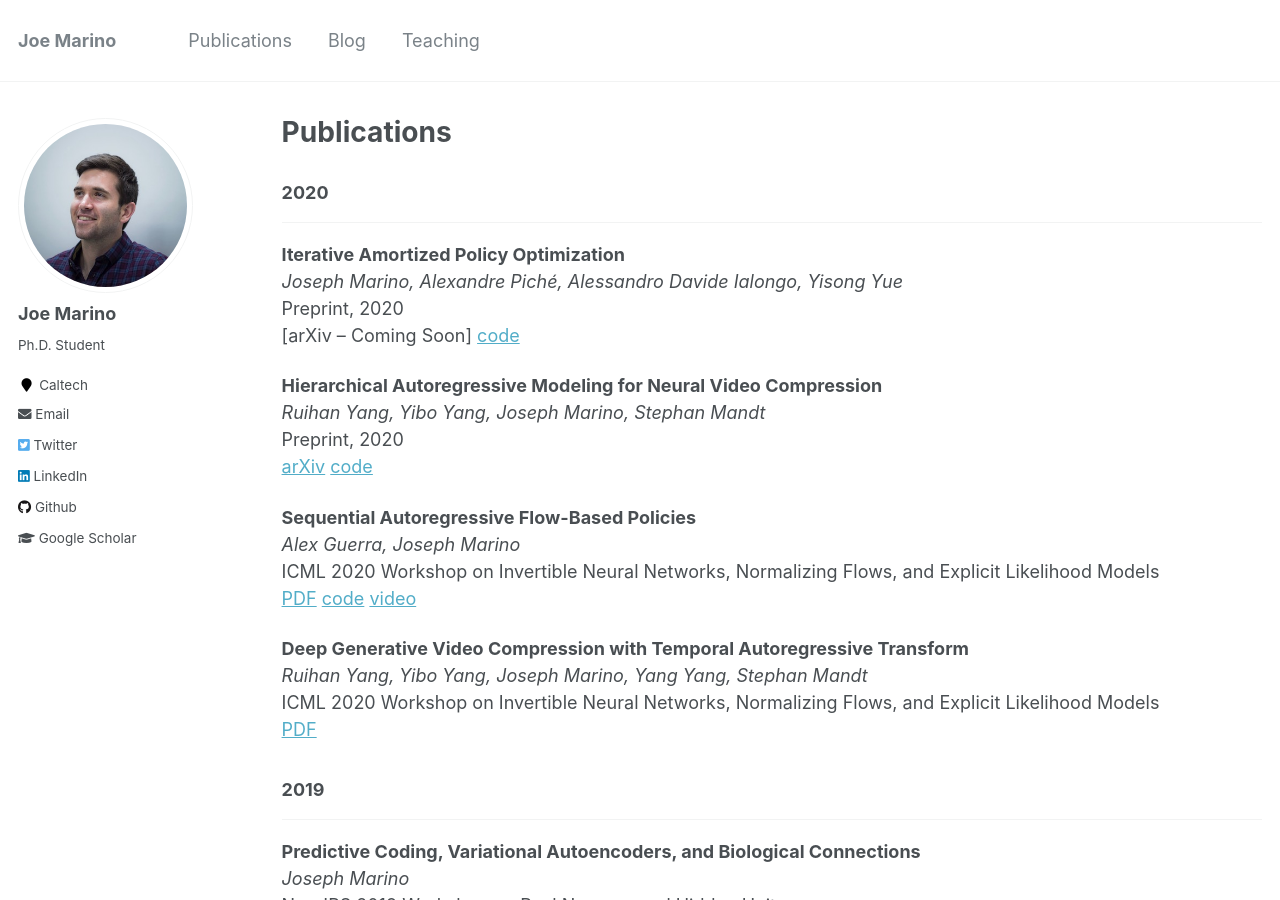
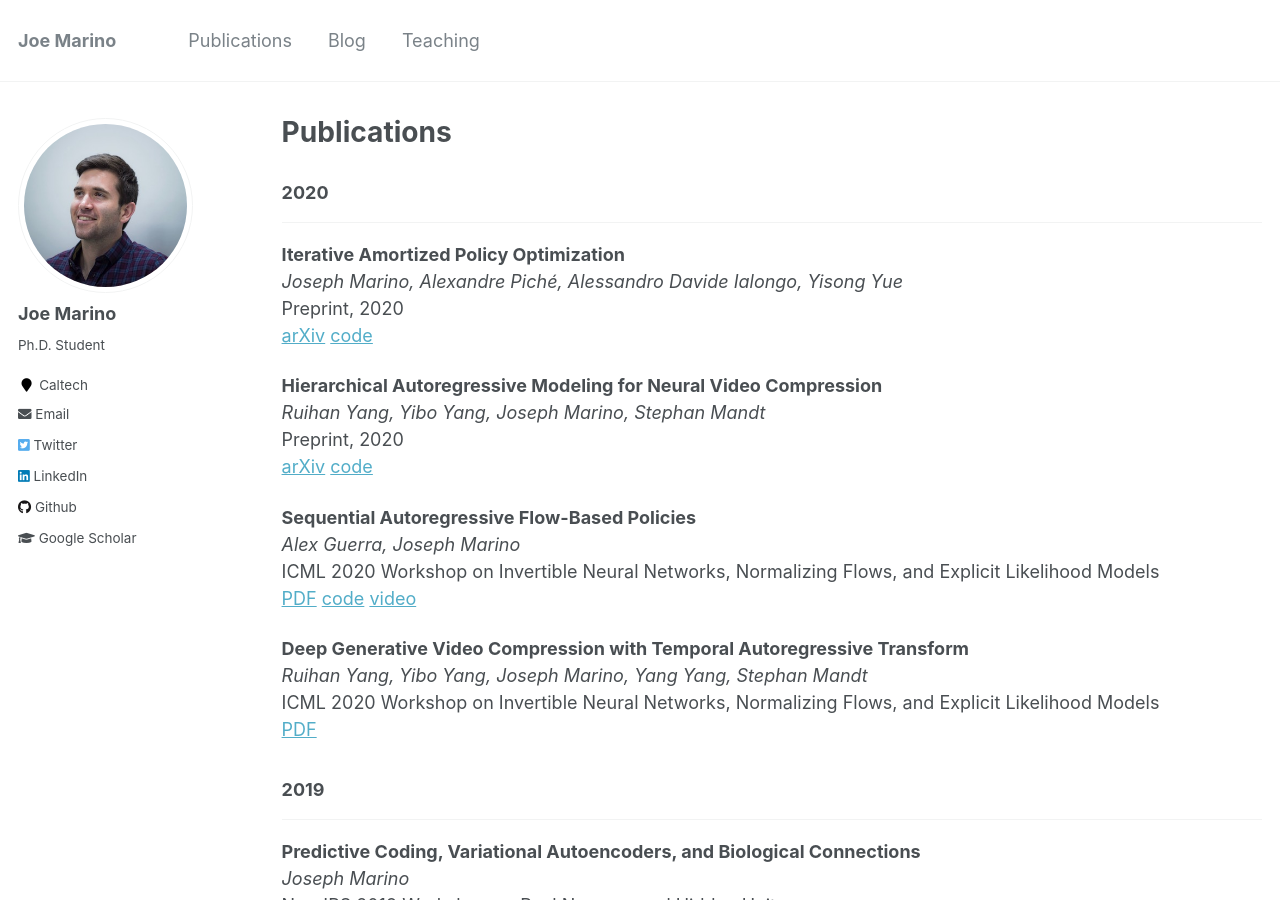
Before and after one commit to joelouismarino/joelouismarino.github.io, a Jekyll site: the page built from _pages/publications.md, in a window 1280 px wide and 900 px high. Built offline with Jekyll 4.4.1, drawn with Linux system fonts in a browser that asks for light colours.

Commit message:
arXiv link.

```diff
--- a/_pages/publications.md
+++ b/_pages/publications.md
@@ -10,7 +10,7 @@ ___
 **Iterative Amortized Policy Optimization**
 *Joseph Marino, Alexandre Piché, Alessandro Davide Ialongo, Yisong Yue*
 Preprint, 2020
-[arXiv -- Coming Soon] [code](https://github.com/joelouismarino/variational_rl)
+[arXiv](https://arxiv.org/abs/2010.10670) [code](https://github.com/joelouismarino/variational_rl)
 
 **Hierarchical Autoregressive Modeling for Neural Video Compression**
 *Ruihan Yang, Yibo Yang, Joseph Marino, Stephan Mandt*
```
Also changed, not shown: 1 other file.
